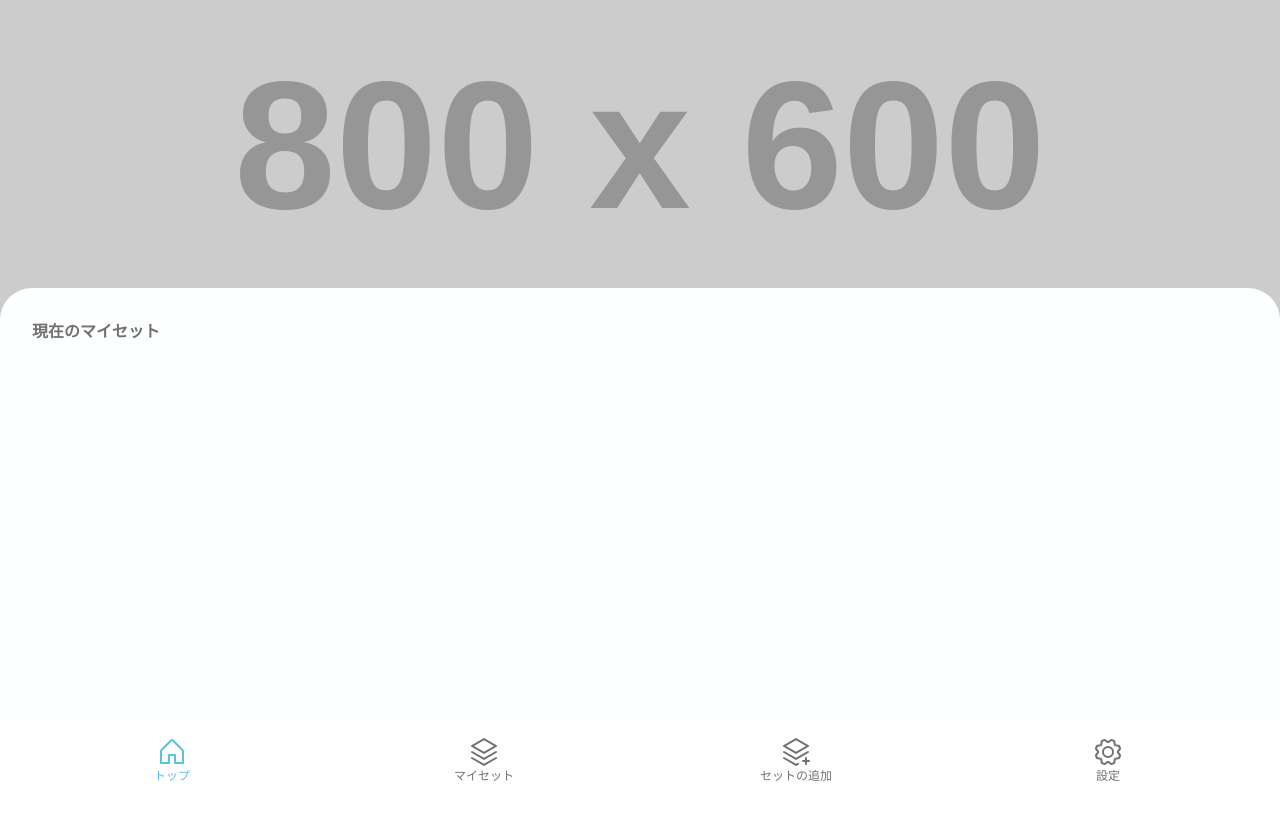
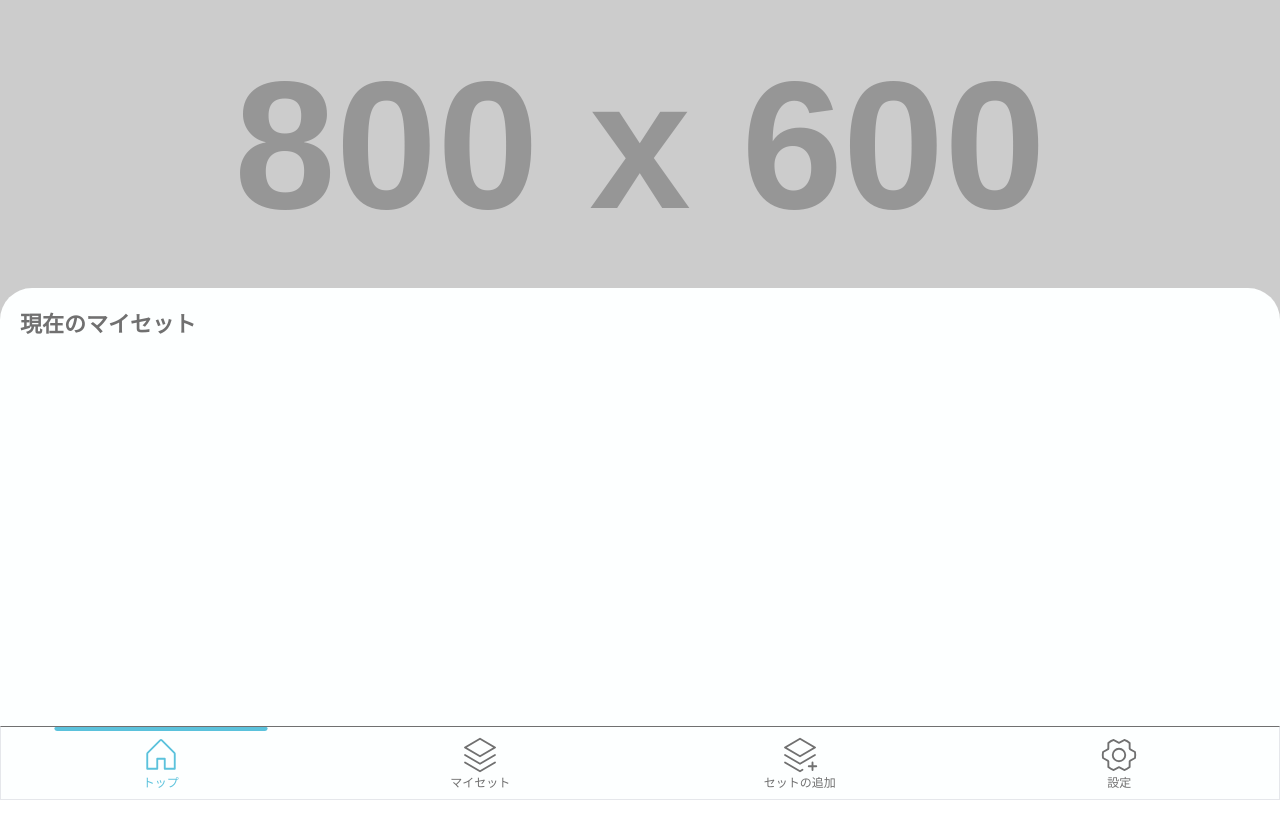
Before and after one commit to vantan-project/suntory-front, a Next.js app: page /user in a window 1280 px wide. Built offline with nearby package versions, Linux system fonts and the light colour scheme.

Commit message:
Update footer

```diff
--- a/src/app/user/components/footer.tsx
+++ b/src/app/user/components/footer.tsx
@@ -1,22 +1,26 @@
 "use client";
-import { Gear, House, Stack, StackPlus } from "@phosphor-icons/react";
+import { GearSix, House, Stack, StackPlus } from "@phosphor-icons/react";
 import { usePathname } from "next/navigation";
 
 export default function Footer() {
   const pathname = usePathname();
   return (
-    <footer className="fixed bottom-0 w-full bg-white p-4">
+    <footer className="fixed bottom-0 w-full bg-baseColor py-2 border-[0.5px] border-t-textColor">
       <nav>
         <ul className="flex justify-around">
           {[
             { href: "/user", label: "トップ", icon: House },
             { href: "/user/my-set", label: "マイセット", icon: Stack },
             { href: "/user/my-set/store", label: "セットの追加", icon: StackPlus },
-            { href: "/user/setting", label: "設定", icon: Gear },
+            { href: "/user/setting", label: "設定", icon: GearSix },
           ].map((item) => (
-            <li key={item.href} className="flex-1">
+            <li key={item.href} className="flex-1 relative">
+              {pathname === item.href && (
+                <div className="absolute top-[-8px] left-1/2 transform -translate-x-1/2 w-2/3 mx-auto rounded-t-[2px] rounded-b-[4px] h-1 bg-accentBaseColor"></div>
+              )}
+
               <a href={item.href} className={`flex flex-col items-center text-xs ${pathname === item.href ? "text-accentBaseColor" : ""}`}>
-                <item.icon size={32} />
+                <item.icon size={40} weight="light" />
                 {item.label}
               </a>
             </li>
--- a/src/app/user/page.tsx
+++ b/src/app/user/page.tsx
@@ -4,8 +4,8 @@ export default function User() {
   return (
     <div className="relative">
       <Image src="https://placehold.jp/800x600.png" alt="Logo" width={800} height={320} className="h-80 w-full object-cover" />
-      <div className="relative top-[-32px] rounded-t-[32px] bg-baseColor w-full min-h-[calc(100vh-320px+32px)] p-8">
-        <h2 className="font-bold">現在のマイセット</h2>
+      <div className="relative top-[-32px] rounded-t-[32px] bg-baseColor w-full min-h-[calc(100vh-320px+32px)] p-5">
+        <h2 className="font-bold text-[22px]">現在のマイセット</h2>
       </div>
     </div>
   );
```
